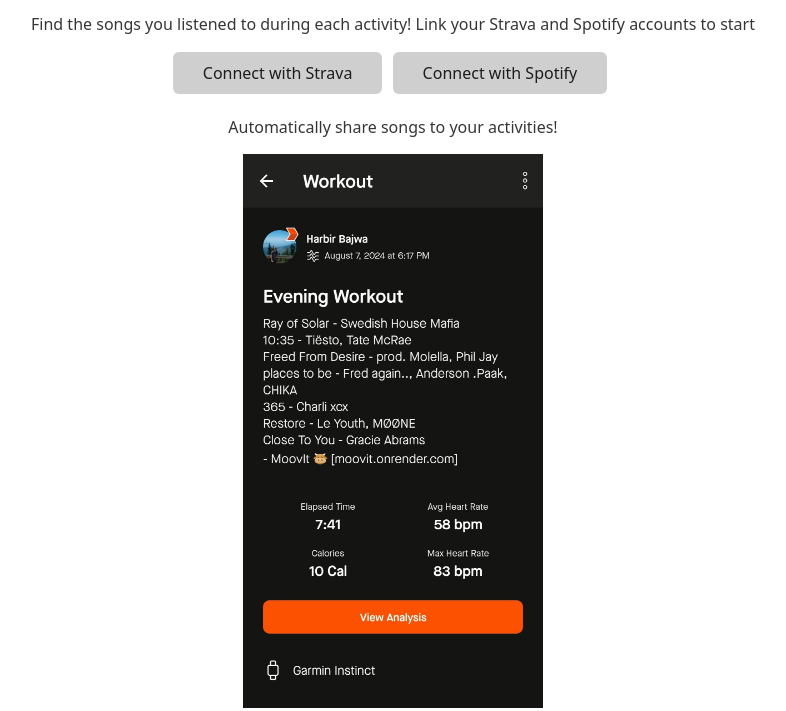
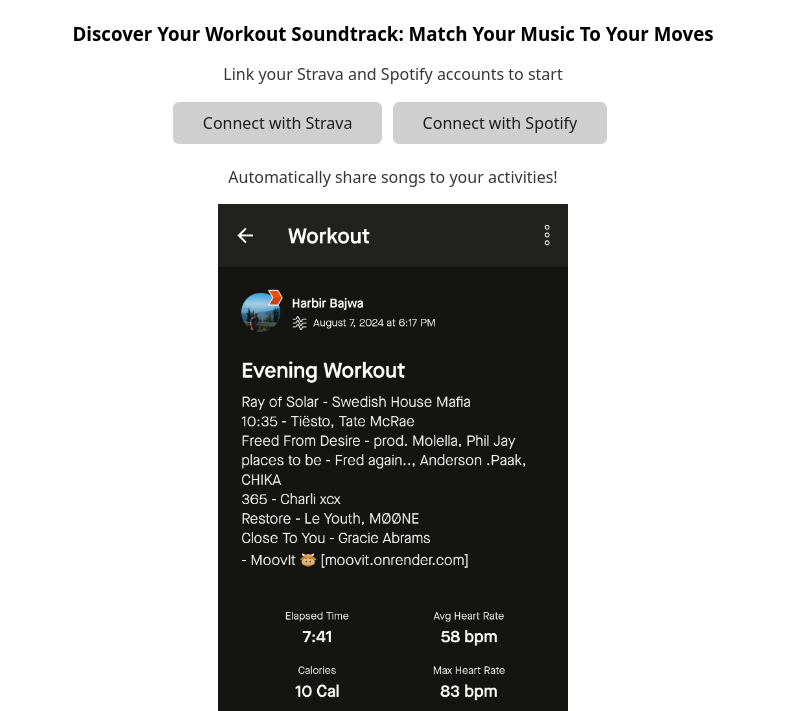
Before and after one commit to harbirb/MoovIt, a website: page public/home.html in a window 1280 px wide. Shown: the part 88-799 px from the top of the page, without its empty margins (247-1033 px from the left). Drawn offline with nearby package versions, Linux system fonts and the light colour scheme; no server answers.

Commit message:
updated css for UI

```diff
--- a/public/home.html
+++ b/public/home.html
@@ -13,8 +13,9 @@
             <a href="/"><h1>MoovIt🐮</h1></a>
         </header>
         <main>
+            <h3>Discover Your Workout Soundtrack: Match Your Music To Your Moves</h3>
             <p>
-                Find the songs you listened to during each activity! Link your Strava and Spotify accounts to start
+                Link your Strava and Spotify accounts to start
             </p>
             <button id="loginStravaButton">Connect with Strava</button>
             <button id="loginSpotifyButton">Connect with Spotify</button>
@@ -35,7 +36,7 @@
             <p>
                 <a href="privacy-policy.html">Privacy Policy</a> |
                 <a href="https://render.com/">Hosted on Render</a>
-                <br> Created by <a href="https://github.com/harbirb">Harbir Bajwa</a>
+                <br> Created by <a href="https://github.com/harbirb">Harbir</a>
                 <br> Questions or Ideas? Contact harbirbajwa[at]hotmail[dot]com
 
             </p>
--- a/public/styles.css
+++ b/public/styles.css
@@ -80,6 +80,9 @@
     justify-content: center;
 }
 
+button:hover {
+    transform: scale(1.08);
+}
 
 .logo {
     display: flex;
@@ -98,5 +101,6 @@
 
 .image {
     margin: auto;
-    max-width: 300px;
+    margin-bottom: 5%;
+    max-width: 350px;
 }
```
Also changed, not shown: public/privacy-policy.html (+1 -1 lines), public/showSongs.html (+1 -1 lines), 2 other files.
